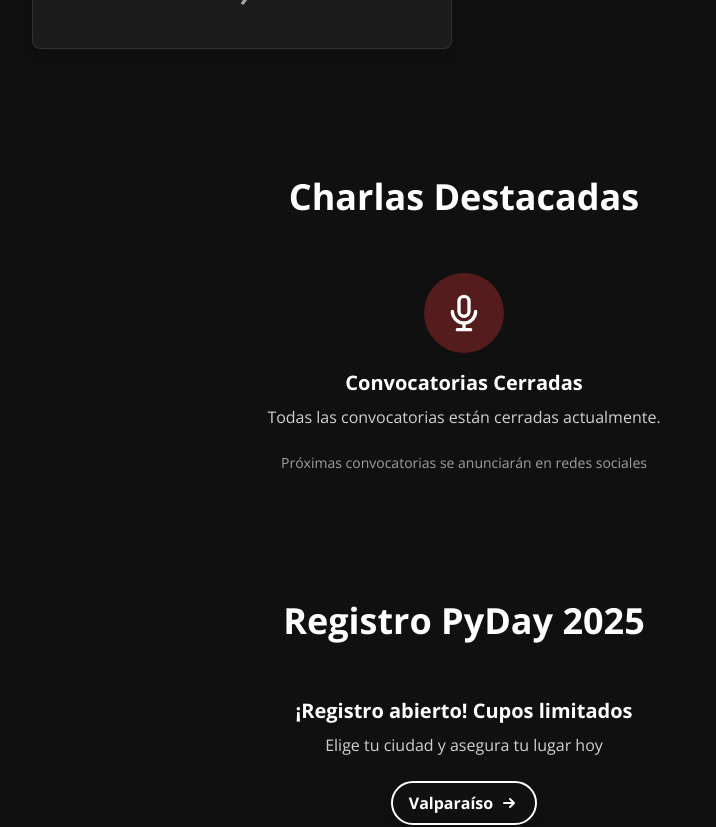
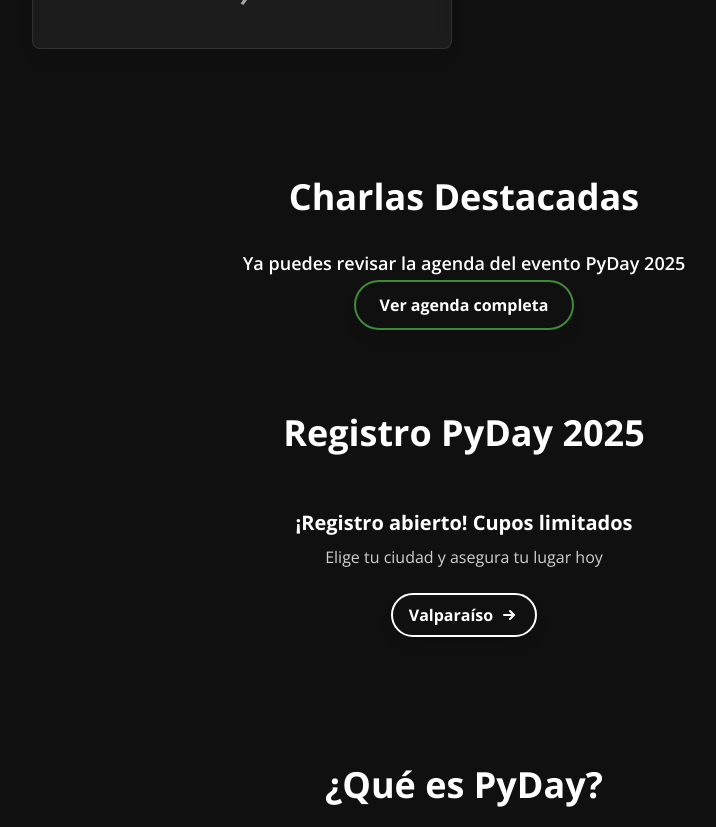
Before and after one commit to python-chile/pydaydotcl, a Next.js app: page / in a window 1280 px wide. Shown: the part 1340-2167 px from the top of the page, without its empty margins (176-892 px from the left). Built offline with nearby package versions, Linux system fonts and the light colour scheme.

Commit message:
feat: update main page with PyDay Chile 2025 event information

```diff
--- a/src/app/page.js
+++ b/src/app/page.js
@@ -3,11 +3,10 @@ import Image from "next/image";
 import CountdownTimer from "@/components/CountdownTimer";
 import ChileMap from "@/components/ChileMap";
 import TalkCard from "@/components/TalkCard";
-import RegistrationForm from "@/components/RegistrationForm";
 import HeroSection from "@/components/HeroSection";
 import SponsorList from "./sponsors/components/SponsorList";
 import featuredTalks from "@/data/featuredTalks";
-import { FeatureGuard } from "@/components/FeatureManagement/FeatureGuard";
+import allTalks from "@/data/talks";
 import RegistrationState from "@/components/RegistrationState";
 import EmptyState from "@/components/EmptyState";
 import cityData from "@/data/cities";
@@ -49,21 +48,31 @@ export default function Home() {
       {/* Agenda / Charlas Section */}
       <section className="container-py">
         <h2 className="section-title">Charlas Destacadas</h2>
+
         {featuredTalks && featuredTalks.length > 0 ? (
+          <>
             <div className="grid grid-cols-1 md:grid-cols-2 lg:grid-cols-3 xl:grid-cols-2 gap-6 mt-8 max-w-5xl mx-auto">
               {featuredTalks.map((talk, index) => (
                 <TalkCard key={index} talk={talk} />
               ))}
             </div>
-        ) : (
-          <EmptyState context="global" />
-        )}
-        {featuredTalks && featuredTalks.length > 0 && (
             <div className="flex justify-center mt-8">
               <Link href="/talks" className="btn-primary">
                 Ver todas las charlas
               </Link>
             </div>
+          </>
+        ) : allTalks && allTalks.length > 0 ? (
+          <div className="text-center mt-8 max-w-xl mx-auto">
+            <p className="mb-4 text-lg font-semibold">
+              Ya puedes revisar la agenda del evento PyDay 2025
+            </p>
+            <Link href="/talks" className="btn-primary">
+              Ver agenda completa
+            </Link>
+          </div>
+        ) : (
+          <EmptyState context="global" />
         )}
       </section>
 
@@ -93,63 +102,12 @@ export default function Home() {
         </div>
       </section>
 
-      {/* Patrocinadores Section - Versión Simplificada */}
+      {/* Patrocinadores Section */}
       <section id="patrocinadores" className="container-py">
-        <h2
-          className="section-title font-bold
-  tracking-wider text-4xl mb-0"
-        >
+        <h2 className="section-title font-bold tracking-wider text-4xl mb-0">
           Nuestros Patrocinadores
         </h2>
-        {/* FIXME: Escoger formato de Patrocinadores */}
         <SponsorList />
-        {/* Patrocinadores Premium */}
-        {/* <div className="mt-8">
-          <h3 className="text-2xl font-bold text-center mb-6 text-yellow-400">
-            Patrocinadores Premium
-          </h3>
-          <div className="flex justify-center">
-            <Link>
-              href="https://www.python.org/psf-landing/"
-              target="_blank"
-              rel="noopener noreferrer"
-              className="bg-white/10 backdrop-blur p-6 rounded-lg hover:bg-white/20 transition-all duration-300 flex items-center justify-center"
-            >
-              <div className="relative h-32 w-64">
-                <Image
-                  src="/images/logos/logos/psf-logo.webp"
-                  alt="Python Software Foundation"
-                  fill
-                  className="object-contain"
-                />
-              </div>
-            </Link>
-          </div>
-        </div> */}
-
-        {/* Patrocinadores Básico */}
-        {/* <div className="mt-12">
-          <h3 className="text-2xl font-bold text-center mb-6 text-gray-300">
-            Patrocinadores Básico
-          </h3>
-          <div className="flex justify-center">
-            <Link>
-              href="https://aws.amazon.com/es/"
-              target="_blank"
-              rel="noopener noreferrer"
-              className="bg-white/10 backdrop-blur p-6 rounded-lg hover:bg-white/20 transition-all duration-300 flex items-center justify-center"
-            >
-              <div className="relative h-24 w-48">
-                <Image
-                  src="/images/logos/logos/aws.webp"
-                  alt="Amazon Web Services"
-                  fill
-                  className="object-contain"
-                />
-              </div>
-            </Link>
-          </div>
-        </div> */}
 
         {/* CTA para patrocinadores */}
         <div className="mt-16 max-w-3xl mx-auto text-center">
```
Lines whose indentation alone changed are shown as unchanged.
